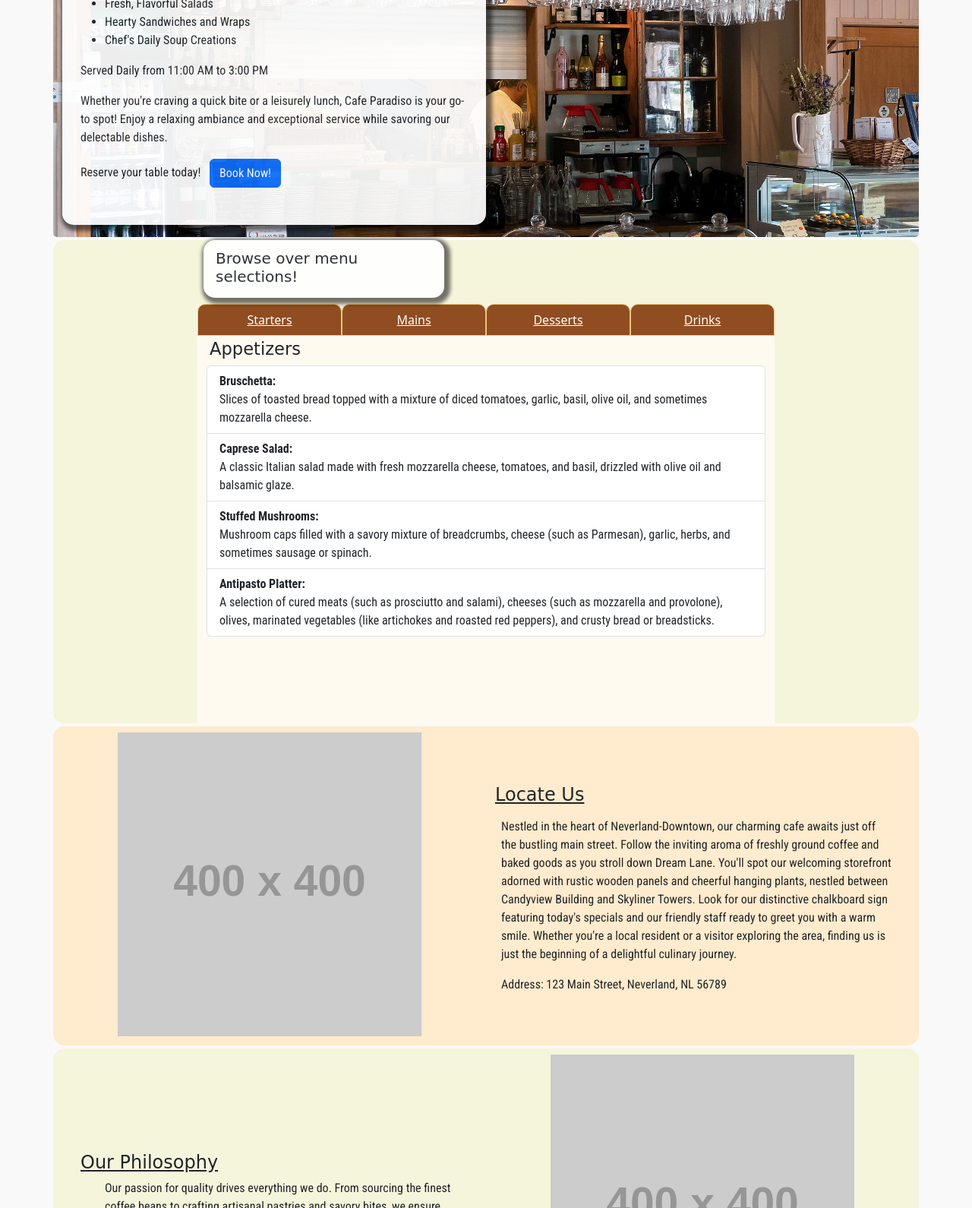
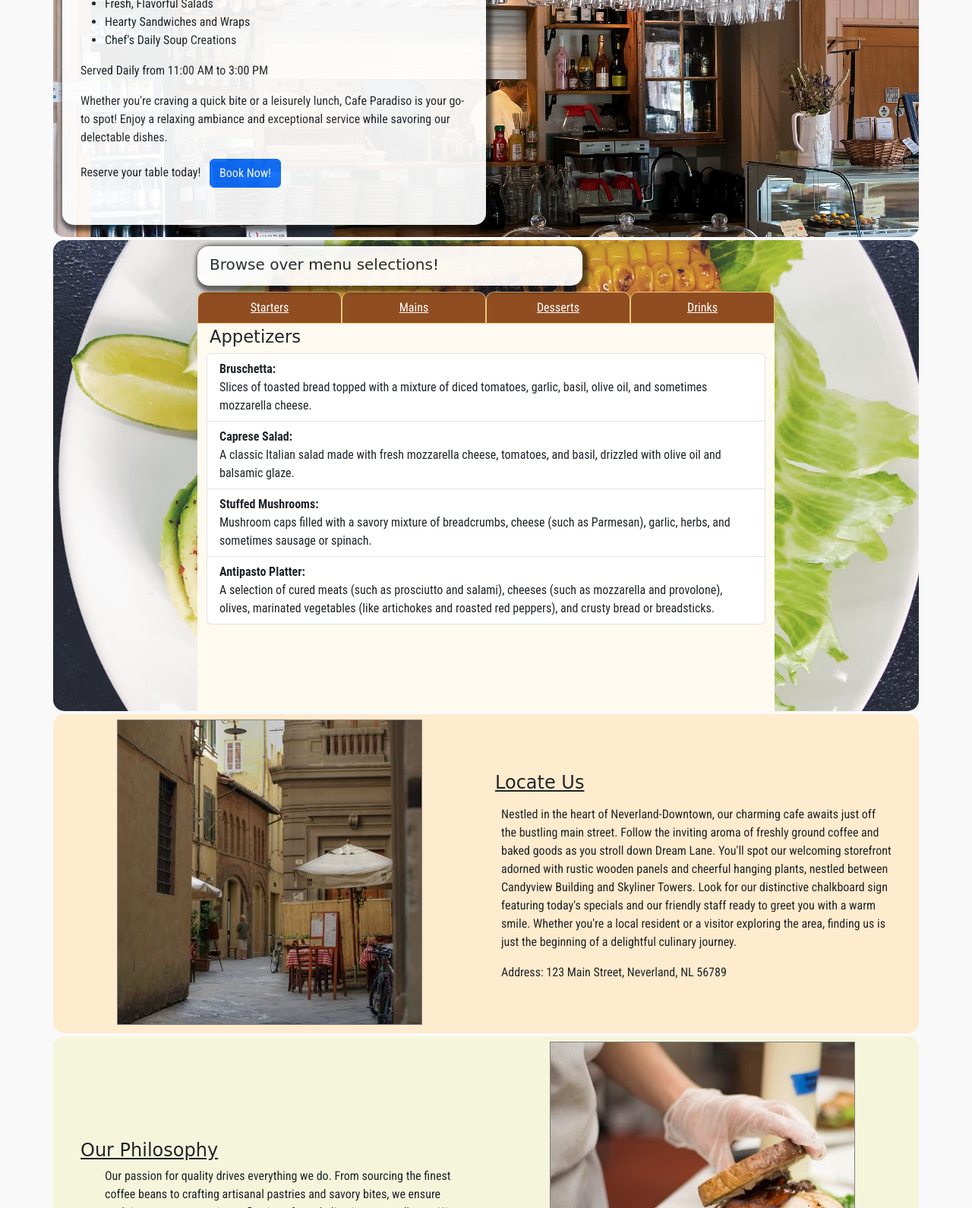
Before and after one commit to h-lim-hl/FS_UXUI_Project_Haris, a plain HTML site: page index.html in a window 1280 px wide. Shown: the part 256-1846 px from the top of the page at 76% size. Drawn offline with nearby package versions, Linux system fonts and the light colour scheme; placeholder pictures from the web are drawn by us; a web font is replaced by a local one.

Commit message:
Replaced missing images, tweaked layout

```diff
--- a/css/index.css
+++ b/css/index.css
@@ -7,7 +7,8 @@
     --sec-color-2: blanchedalmond;
     --back-color: #f9f9f9;
 
-    --icon-sq-len: 50px;
+    --icon-sq: 50px;
+    --icon-sq-sm: 25px;
 }
 
 html { /* to offset for fixed scrollspy nav */
@@ -42,8 +43,13 @@ html { /* to offset for fixed scrollspy nav */
 .icon-size {
     /* width: 50px; */
     /* height: 50px; */
-    height: var(--icon-sq-len);
-    width: var(--icon-sq-len);
+    height: var(--icon-sq);
+    width: var(--icon-sq);
+}
+
+.micro-icon-size {
+    height: var(--icon-sq-sm);
+    width: var(--icon-sq-sm);
 }
 
 .margin-for-navbar {
@@ -71,13 +77,26 @@ html { /* to offset for fixed scrollspy nav */
     box-shadow: 2px 2px 5px 5px rgba(10, 10, 10, 0.4);
 }
 
-.cafe-img {
+.greyborder-style {
+    border: 1px solid grey;
+}
+
+.hero-bg-img {
     background-image: url(../images/cafe-hero-image.jpg);
     background-size:cover;
     background-repeat: no-repeat;
     background-color: beige;
     min-height: var(--f-bandsize-px);
-	border-radius: 5px;
+	border-radius: 15px;
+}
+
+.menu-bg-img {
+    background-image: url(../images/dish-croped.jpg);
+    background-size:cover;
+    background-repeat: no-repeat;
+    background-color: beige;
+    min-height: var(--f-bandsize-px);
+	border-radius: 15px;
 }
 
 .rounded-card {
--- a/index.html
+++ b/index.html
@@ -48,7 +48,7 @@
     <div data-bs-spy="scroll" data-bs-target="#navbar-main" data-bs-offset="0" class="scrollspy-main margin-for-navbar"
         tabindex="0">
         <!-- Hero -->
-        <section id="home" class="container-xl cafe-img pt-1 pb-3">
+        <section id="home" class="container-xl hero-bg-img pt-1 pb-3">
             <div class="col-sm-12 col-lg-6 mt-5 white-overlay rounded-card boxshadow-style">
                 <div class="align-content-center card-content p-4">
                     <h2 class="playwrite-mx"><b><u> Welcome to A Little Cafe! </u></b></h2>
@@ -68,23 +68,23 @@
                 </div>
             </div>
         </section>
-        <!-- Menu --> <!-- !!! to revamp !!! -->
-        <section id="menu" class="container my-1">
-            <div class="row bgc-band rounded-card">
-                <div class="offset-1 col-10 col-md-8 offset-md-2">
+        <!-- Menu -->
+        <section id="menu" class="container my-1 menu-bg-img">
+            <div class="row">
+                <div class="offset-1 col-10 col-md-8 offset-md-2 mt-2">
                     <div class="row">
-                        <div class="col-5  ms-2 py-2 white-overlay rounded-card boxshadow-style">
+                        <div class="col-12 col-sm-10 col-lg-8 col-xlg-6 py-2 white-overlay rounded-card boxshadow-style">
                             <h5 class="playwrite-mx ps-1 pt-1"> Browse over menu selections! </h5>
                         </div>
                     </div>
                     <div class="row mt-2 text-center">
-                        <div class="col p-2 menu-tab borderstyle"> <a class="menu-tab-hlink" target="menu-iframe"
+                        <div class="col p-2 menu-tab borderstyle roboto-condensed"> <a class="menu-tab-hlink" target="menu-iframe"
                                 href="starters.html"> Starters </a> </div>
-                        <div class="col p-2 menu-tab borderstyle"> <a class="menu-tab-hlink" target="menu-iframe"
+                        <div class="col p-2 menu-tab borderstyle roboto-condensed"> <a class="menu-tab-hlink" target="menu-iframe"
                                 href="mains.html"> Mains </a> </div>
-                        <div class="col p-2 menu-tab borderstyle"> <a class="menu-tab-hlink" target="menu-iframe"
+                        <div class="col p-2 menu-tab borderstyle roboto-condensed"> <a class="menu-tab-hlink" target="menu-iframe"
                                 href="desserts.html"> Desserts </a> </div>
-                        <div class="col p-2 menu-tab borderstyle"> <a class="menu-tab-hlink" target="menu-iframe"
+                        <div class="col p-2 menu-tab borderstyle roboto-condensed"> <a class="menu-tab-hlink" target="menu-iframe"
                                 href="drinks.html"> Drinks </a> </div>
                     </div>
                 </div>
@@ -98,7 +98,7 @@
             <div class="container my-1">
                 <div class="row bgc-band-b align-items-center rounded-card">
                     <div class="col-12 col-md-6 pt-1 pb-2 text-center">
-                        <img src="https://placehold.co/400x400/png" class="img-fluid"
+                        <img src="/images/cafe-front.jpg" class="img-fluid greyborder-style"
                             alt="A Little Cafe is located in Neverland">
                     </div>
                     <div class="col-12 col-md-6 align-content-center">
@@ -133,7 +133,7 @@
             <div class="container my-1">
                 <div class="row bgc-band align-items-center flex-column flex-md-row-reverse rounded-card">
                     <div class="col-12 col-md-6 pt-1 pb-2 text-center">
-                        <img src="https://placehold.co/400x400/png" class="img-fluid" alt="Happy Cafe">
+                        <img src="/images/chef-work.jpg" class="img-fluid greyborder-style" alt="Happy Cafe">
                     </div>
                     <div class="col-12 col-md-6 align-content-center">
                         <h4 class="pt-4 playwrite-mx ms-md-4 mb3"><u> Our Philosophy </u></h4>
@@ -153,8 +153,8 @@
             <div class="container mt-1">
                 <div class="row bgc-band-b align-items-center rounded-card pe-4">
                     <div class="col-12 col-md-6 pt-1 pb-2 text-center">
-                        <img src="https://placehold.co/400x400/png" class="img-fluid"
-                            alt="A Little Cafe is located in Neverland">
+                        <img src="/images/phone.jpg" class="img-fluid greyborder-style"
+                            alt="Contact us header phone image">
                     </div>
                     <div class="col-12 col-md-6 align-content-center">
                         <h4 class="pt-4 playwrite-mx mb-3"><u> Contact Us </u></h4>
@@ -168,7 +168,7 @@
                         </p>
                         <p class="roboto-condensed">
                             Email:
-                            <a href="#">info@yourcafe.com </a>
+                            <a href="#">imin@neverlandcafe.com.nvl </a>
                         </p>
                         <p class="roboto-condensed">
                             Opening Hours: <br>
```
Also changed, not shown: images/Wood.jpg (deleted), images/cafe-front.jpg (added), images/call_icon.svg (deleted), images/chef-work.jpg (added), images/dish-croped.jpg (added), images/location_icon.svg (deleted), images/mail_icon.svg (deleted), images/phone.jpg (added), images/raw/StockSnap_4QN86TNHT5.jpg (added), 4 other files.
